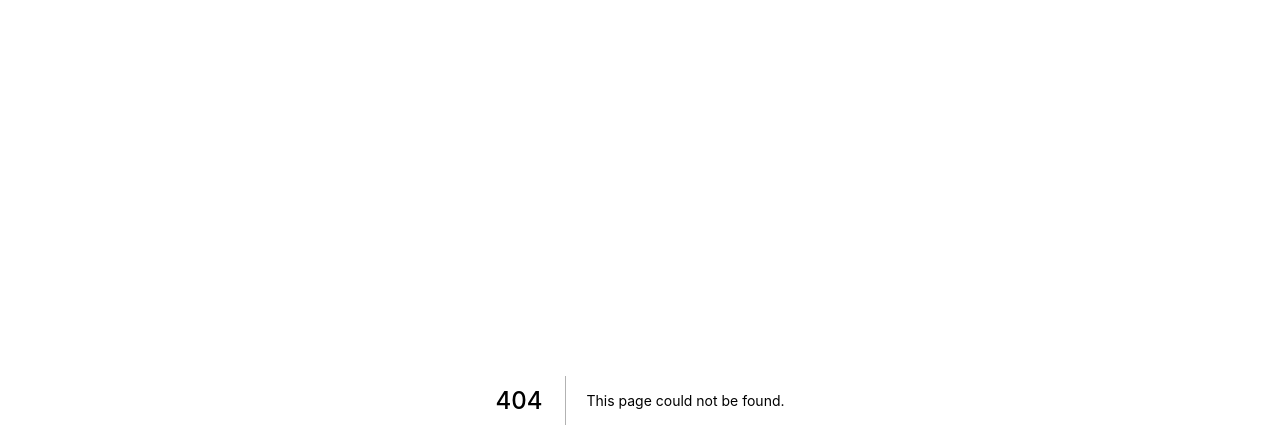
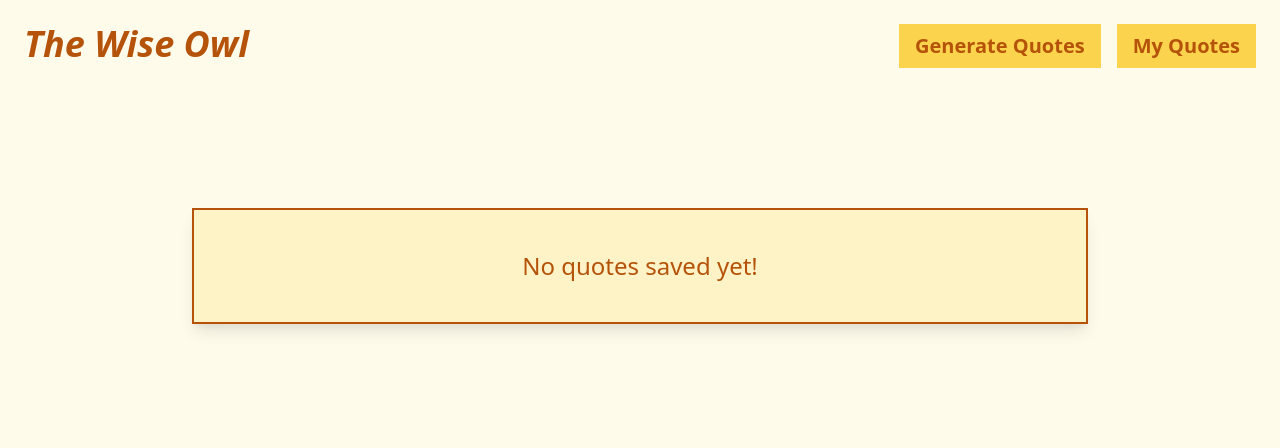
Before and after one commit to konstapascal/the-wise-owl, a Next.js app: page /the-wise-owl/quotes in a window 1280 px wide. Before the commit this address had no page. Shown: the top 448 px of the page. Built offline with nearby package versions, Linux system fonts and the light colour scheme.

Commit message:
fixed next.config, Images, hrefs

```diff
--- a/components/Navbar.js
+++ b/components/Navbar.js
@@ -7,12 +7,12 @@ function Navbar() {
 				<p className='text-4xl italic font-bold text-yellow-700'>The Wise Owl</p>
 			</div>
 			<ul className=' flex items-center gap-4 text-2xl text-yellow-700'>
-				<Link href={`/`}>
+				<Link href={`/the-wise-owl`}>
 					<a className=' hover:bg-yellow-400 active:scale-95 px-4 py-2 text-xl font-semibold transform bg-yellow-300 cursor-pointer'>
 						Generate Quotes
 					</a>
 				</Link>
-				<Link href={`/quotes`}>
+				<Link href={`/the-wise-owl/quotes`}>
 					<a className=' hover:bg-yellow-400 active:scale-95 px-4 py-2 text-xl font-semibold transform bg-yellow-300 cursor-pointer'>
 						My Quotes
 					</a>
--- a/components/Quote.js
+++ b/components/Quote.js
@@ -1,5 +1,3 @@
-import Image from 'next/image';
-
 function Quote({ id, content, author, deleteQuote }) {
 	return (
 		<div className='lg:flex-row flex flex-col justify-between my-8'>
@@ -7,10 +5,10 @@ function Quote({ id, content, author, deleteQuote }) {
 				<p className='max-w-2xl mb-2 text-xl'>{content}</p>
 				<p> {`- ${author}`}</p>
 			</div>
-			<Image
+			<img
 				onClick={() => deleteQuote(id)}
 				className='cursor-pointer'
-				src='/trash-solid.svg'
+				src='/the-wise-owl/trash-solid.svg'
 				width={20}
 				height={20}
 			/>
--- /dev/null
+++ b/next.config.js
@@ -0,0 +1,3 @@
+module.exports = {
+	basePath: '/the-wise-owl'
+};
```
